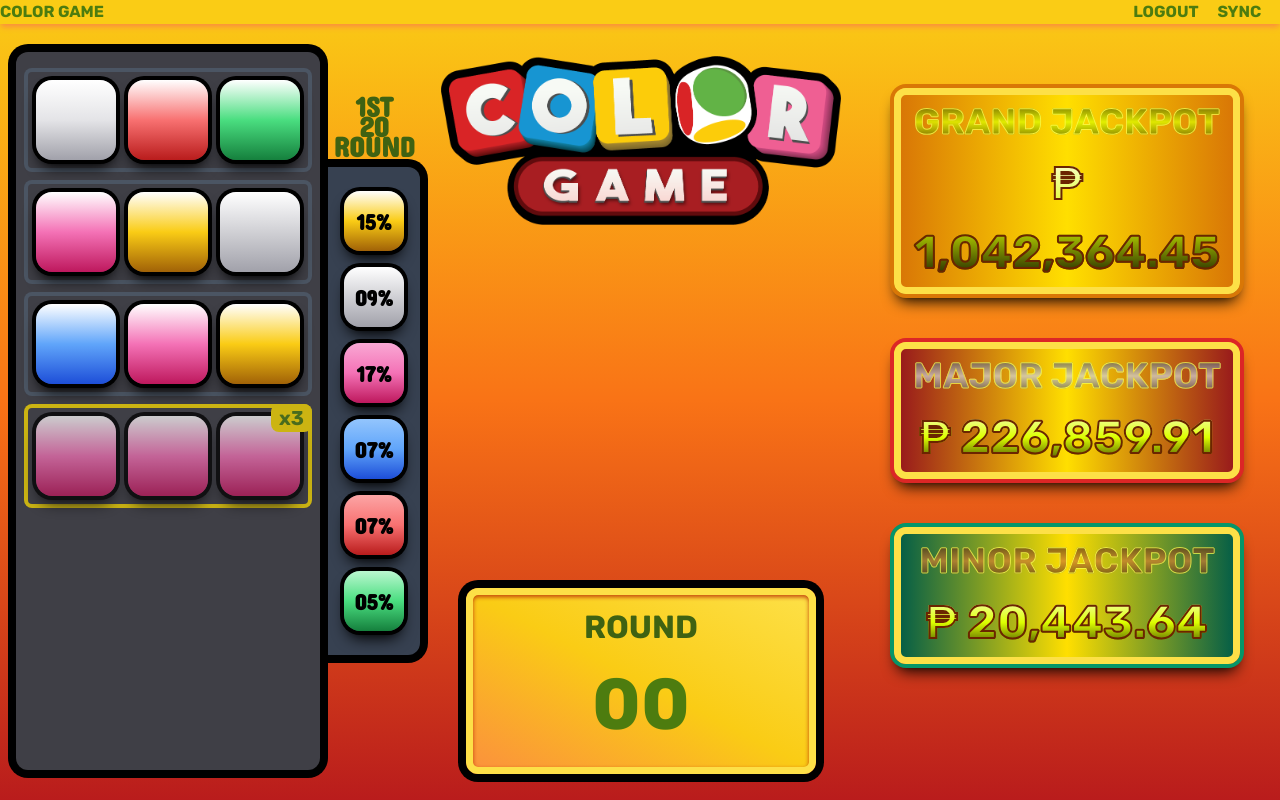
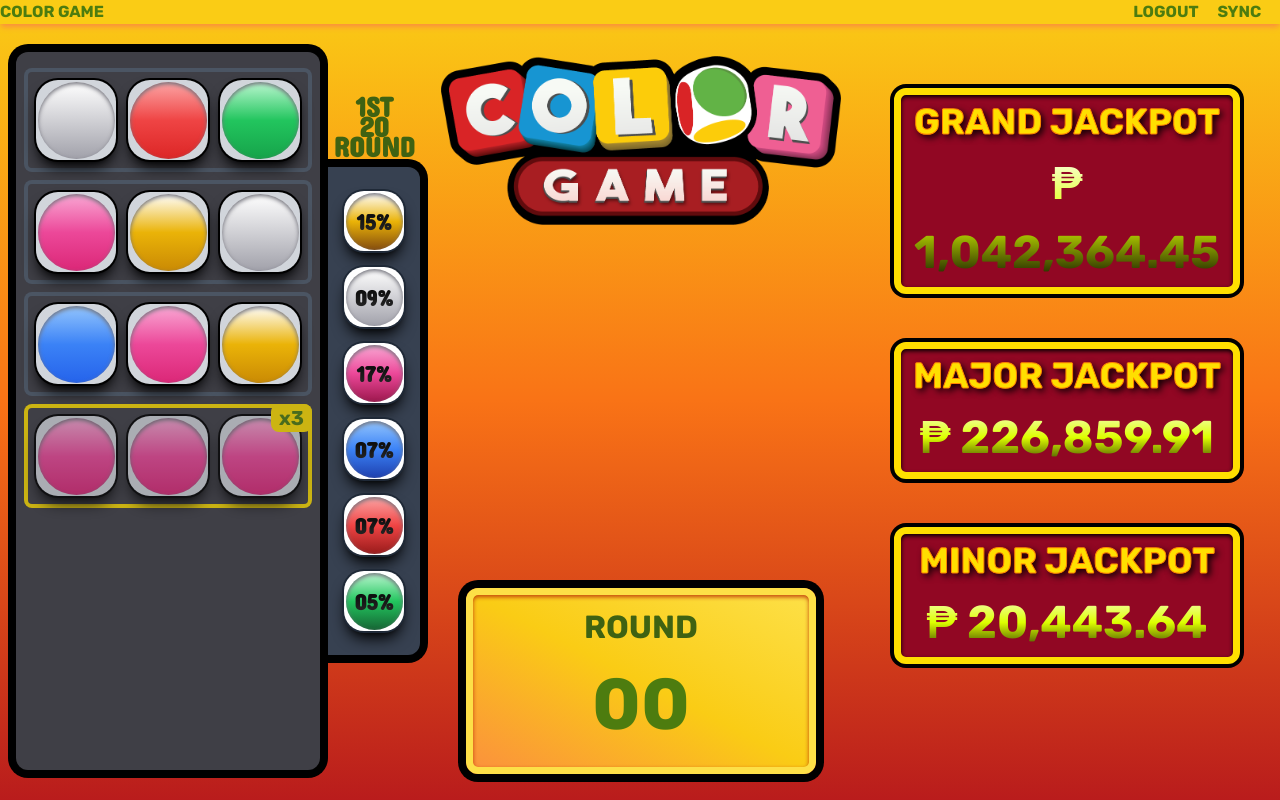
Before and after one commit to reyuer10/react-dui, a React app in the folder react-dui-main/: page /homePage in a window 1280 px wide. Built offline with nearby package versions, Linux system fonts and the light colour scheme; the HTML template or start-up script is replaced by a standard one.

Commit message:
commit changes at 2:55AM

```diff
--- a/react-dui-main/src/components/ColorInput.jsx
+++ b/react-dui-main/src/components/ColorInput.jsx
@@ -4,9 +4,7 @@ function ColorInput({ d }) {
   return (
     <div
       className={`h-[75px] w-[75px] flex justify-center items-center font-modak text-lg font-[900] shadow-black shadow-lg ${d.colorBackground}  rounded-xl ring-4 ring-black`}
-    >
-      {d.colorName}
-    </div>
+    ></div>
   );
 }
 
--- a/react-dui-main/src/components/ColorPicked.jsx
+++ b/react-dui-main/src/components/ColorPicked.jsx
@@ -15,11 +15,16 @@ function ColorPicked() {
           <>
             <div
               key={m.colorId}
-              className={`shadow-black ring-4 ring-black flex justify-center items-center shadow-lg h-[60px] w-[60px] rounded-2xl ${m.colorBackground} my-2`}
+              className={`shadow-black shadow-lg ring-[2px] ring-gray-800 flex justify-center items-center  h-[60px] w-[60px] rounded-[20px] bg-white my-2`}
             >
-              <span className="text-[22px] text-black color-count-border font-concert-one font-bold  rounded px-1">
-                {mostCountFormat}%
-              </span>
+              <div
+                key={m.colorId}
+                className={` flex justify-center items-center shadow-inner shadow-zinc-500 h-[57px] w-[57px] rounded-full ${m.colorBackground} my-2`}
+              >
+                <span className="text-[22px] text-gradient-color-picked color-count-border font-concert-one font-bold  rounded px-1">
+                  {mostCountFormat}%
+                </span>
+              </div>
             </div>
           </>
         );
--- a/react-dui-main/src/components/ColorResultList.jsx
+++ b/react-dui-main/src/components/ColorResultList.jsx
@@ -15,22 +15,33 @@ function ColorResultList({ rd }) {
               }`}
             >
               <div
-                className={`${colors.firstColor} shadow-black ring-4 ring-black shadow-lg h-[80px] w-[80px] rounded-2xl`}
+                className={`bg-gray-300 relative flex justify-center items-center shadow-black ring-2 ring-black shadow-lg h-[80px] w-[80px] rounded-[22px]`}
               >
                 {rd.timesThree ? (
                   <>
-                    <div className=" absolute -right-1 -my-[12px] text-lime-700 bg-golden-yellow px-2 rounded-lg font-bold text-xl font-rubik ">
+                    <div className=" absolute -right-[196px] top-0 -my-[12px] text-lime-700 bg-golden-yellow px-2 rounded-lg font-bold text-xl font-rubik ">
                       x3
                     </div>{" "}
                   </>
                 ) : null}
+                <div
+                  className={`${colors.firstColor} flex justify-center items-center shadow-inner shadow-zinc-500 h-[77px] w-[77px] rounded-full my-2`}
+                ></div>
               </div>
               <div
-                className={`${colors.secondColor} shadow-black ring-4 ring-black shadow-lg h-[80px] w-[80px] rounded-2xl`}
-              ></div>
+                className={`flex justify-center items-center bg-gray-300 shadow-black ring-2 ring-black shadow-lg h-[80px] w-[80px] rounded-[22px]`}
+              >
+                <div
+                  className={`${colors.secondColor} flex justify-center items-center shadow-inner shadow-zinc-500 h-[77px] w-[77px] rounded-full my-2`}
+                ></div>
+              </div>
               <div
-                className={`${colors.thirdColor} shadow-black ring-4 ring-black shadow-lg h-[80px] w-[80px] rounded-2xl`}
-              ></div>
+                className={`bg-gray-300 flex items-center justify-center shadow-black ring-2 ring-black shadow-lg h-[80px] w-[80px] rounded-[22px]`}
+              >
+                <div
+                  className={`${colors.thirdColor} flex justify-center items-center shadow-inner shadow-zinc-500 h-[77px] w-[77px] rounded-full my-2`}
+                ></div>
+              </div>
             </div>
           );
         })}
--- a/react-dui-main/src/components/PrizesSection.jsx
+++ b/react-dui-main/src/components/PrizesSection.jsx
@@ -13,32 +13,18 @@ function PrizesSection() {
           <div
             key={j.jpId}
             className={`
-${
-  j.jpName === "GRAND JACKPOT" &&
-  "from-amber-600 via-golden-yellow to-amber-600 ring-amber-600"
-}
-${j.jpName === "MAJOR JACKPOT" && "from-red-800 via-golden-yellow to-red-800 ring-red-600"}
-${
-  j.jpName === "MINOR JACKPOT" &&
-  "from-emerald-800 via-golden-yellow to-emerald-800 ring-emerald-600"
-}
-text-center my-6  ring-4  rounded-xl shadow-black shadow-lg  bg-gradient-to-r border-[7px] border-yellow-300 `}
+${j.jpName === "GRAND JACKPOT" && ""}
+${j.jpName === "MAJOR JACKPOT" && ""}
+${j.jpName === "MINOR JACKPOT" && ""}
+text-center my-6  ring-4  rounded-xl shadow-inner shadow-black ring-black border-[7px] border-golden-yellow bg-[#910723] `}
           >
             <p
               className={`text-[36px]  ${
-                j.jpName === "GRAND JACKPOT"
-                  ? "text-gradient-title-grand-jackpot animate-pulse"
-                  : "text-white"
+                j.jpName === "GRAND JACKPOT" && "text-golden-yellow jp-title"
               }
-              ${
-                j.jpName === "MAJOR JACKPOT" &&
-                "text-gradient-title-major-jackpot animate-pulse"
-              }
+              ${j.jpName === "MAJOR JACKPOT" && "text-golden-yellow jp-title"}
 
-              ${
-                j.jpName === "MINOR JACKPOT" &&
-                "text-gradient-title-minor-jackpot animate-pulse"
-              }
+              ${j.jpName === "MINOR JACKPOT" && "text-golden-yellow jp-title"}
               `}
             >
               {j.jpName}
--- a/react-dui-main/src/data/colorData.js
+++ b/react-dui-main/src/data/colorData.js
@@ -1,33 +1,40 @@
+// bg-[#d92426] = red
+// bg-[#62b346] = green
+// bg-[#ef5f93] = pink
+// bg-[#1795d2] = blue
+// bg-white = white
+// bg-[#fccc0a] = yellow
+
 export const colorData = [
   {
     colorId: 1,
     colorName: "Yellow",
-    colorBackground: "bg-gradient-to-t from-yellow-700 via-yellow-400 to-white",
+    colorBackground: "bg-[#fccc0a]",
   },
   {
     colorId: 2,
     colorName: "White",
-    colorBackground: "bg-gradient-to-t from-zinc-400 from-gray-300 to-white",
+    colorBackground: "bg-white",
   },
   {
     colorId: 3,
     colorName: "Pink",
-    colorBackground: "bg-gradient-to-t from-pink-700 via-pink-400 to-pink-300",
+    colorBackground: "bg-[#ef5f93]",
   },
   {
     colorId: 4,
     colorName: "Blue",
-    colorBackground: "bg-gradient-to-t from-blue-700 via-blue-400 to-blue-300",
+    colorBackground: "bg-blue-500",
   },
   {
     colorId: 5,
     colorName: "Red",
-    colorBackground: "bg-gradient-to-t from-red-700 via-red-400 to-red-300",
+    colorBackground: "bg-[#d92426]",
   },
   {
     colorId: 6,
     colorName: "Green",
     colorBackground:
-      "bg-gradient-to-t from-green-700 via-green-400 to-green-200 border-lime-600",
+      "bg-[#62b346]",
   },
 ];
--- a/react-dui-main/src/data/colorPickedData.js
+++ b/react-dui-main/src/data/colorPickedData.js
@@ -2,7 +2,7 @@ export const colorPickedData = [
   {
     colorId: 1,
     colorName: "Yellow",
-    colorBackground: "bg-gradient-to-t from-yellow-700 via-yellow-400 to-white",
+    colorBackground: "bg-gradient-to-t from-yellow-800 via-yellow-500 to-white",
     colorPercentage: 15,
   },
   {
@@ -14,26 +14,26 @@ export const colorPickedData = [
   {
     colorId: 3,
     colorName: "Pink",
-    colorBackground: "bg-gradient-to-t from-pink-700 via-pink-400 to-pink-300",
+    colorBackground: "bg-gradient-to-t from-pink-800 via-pink-500 to-pink-300",
     colorPercentage: 17,
   },
   {
     colorId: 4,
     colorName: "Blue",
-    colorBackground: "bg-gradient-to-t from-blue-700 via-blue-400 to-blue-300",
+    colorBackground: "bg-gradient-to-t from-blue-800 via-blue-500 to-blue-300",
     colorPercentage: 7,
   },
   {
     colorId: 5,
     colorName: "Red",
-    colorBackground: "bg-gradient-to-t from-red-700 via-red-400 to-red-300",
+    colorBackground: "bg-gradient-to-t from-red-800 via-red-500 to-red-300",
     colorPercentage: 7,
   },
   {
     colorId: 6,
     colorName: "Green",
     colorBackground:
-      "bg-gradient-to-t from-green-700 via-green-400 to-green-200 border-lime-600",
+      "bg-gradient-to-t from-green-800 via-green-500 to-green-200 border-lime-600",
     colorPercentage: 5,
   },
 ];
--- a/react-dui-main/src/data/colorResultsData.js
+++ b/react-dui-main/src/data/colorResultsData.js
@@ -1,11 +1,19 @@
+// bg-[#d92426] = red
+// bg-[#62b346] = green
+// bg-[#ef5f93] = pink
+// bg-[#1795d2] = blue
+// bg-white = white
+// bg-[#fccc0a] = yellow
+
 export const colorResultsData = [
   {
     colorId: 1,
     colorResults: [
       {
-        firstColor: "bg-gradient-to-t from-zinc-400 via-zinc-200 to-white",
-        secondColor: "bg-gradient-to-t from-red-700 via-red-400 to-white",
-        thirdColor: "bg-gradient-to-t from-green-700 via-green-400 to-white",
+        firstColor: "bg-gradient-to-t from-zinc-400 from-gray-200 to-white",
+        secondColor: "bg-gradient-to-t from-red-600 via-red-500 to-red-300", // red
+        thirdColor:
+          "bg-gradient-to-t from-green-600 via-green-500 to-green-200 border-lime-600", // green
       },
     ],
   },
@@ -13,9 +21,9 @@ export const colorResultsData = [
     colorId: 2,
     colorResults: [
       {
-        firstColor: "bg-gradient-to-t from-pink-700 via-pink-400 to-white",
-        secondColor: "bg-gradient-to-t from-yellow-700 via-yellow-400 to-white",
-        thirdColor: "bg-gradient-to-t from-zinc-400 from-gray-300 to-white",
+        firstColor: "bg-gradient-to-t from-pink-600 via-pink-500 to-pink-300",
+        secondColor: "bg-gradient-to-t from-yellow-600 via-yellow-500 to-white",
+        thirdColor: "bg-gradient-to-t from-zinc-400 from-gray-200 to-white",
       },
     ],
   },
@@ -23,9 +31,9 @@ export const colorResultsData = [
     colorId: 3,
     colorResults: [
       {
-        firstColor: "bg-gradient-to-t from-blue-700 via-blue-400 to-white",
-        secondColor: "bg-gradient-to-t from-pink-700 via-pink-400 to-white",
-        thirdColor: "bg-gradient-to-t from-yellow-700 via-yellow-400 to-white",
+        firstColor: "bg-gradient-to-t from-blue-600 via-blue-500 to-blue-300",
+        secondColor: "bg-gradient-to-t from-pink-600 via-pink-500 to-pink-300",
+        thirdColor: "bg-gradient-to-t from-yellow-600 via-yellow-500 to-white",
       },
     ],
   },
@@ -33,9 +41,9 @@ export const colorResultsData = [
     colorId: 4,
     colorResults: [
       {
-        firstColor: "bg-gradient-to-t from-pink-700 via-pink-400 to-white",
-        secondColor: "bg-gradient-to-t from-pink-700 via-pink-400 to-white",
-        thirdColor: "bg-gradient-to-t from-pink-700 via-pink-400 to-white",
+        firstColor: "bg-gradient-to-t from-pink-600 via-pink-500 to-pink-300",
+        secondColor: "bg-gradient-to-t from-pink-600 via-pink-500 to-pink-300",
+        thirdColor: "bg-gradient-to-t from-pink-600 via-pink-500 to-pink-300",
       },
     ],
     timesThree: true,
--- a/react-dui-main/src/index.css
+++ b/react-dui-main/src/index.css
@@ -15,31 +15,40 @@
   -webkit-text-stroke: 3px black;
 }
 
+.jp-title {
+  text-shadow: 3px 3px 7px rgb(0, 0, 0);
+  -webkit-text-stroke: 1px #ff8400;
+}
+
 .text-gradient-grand-jackpot {
   background: -webkit-linear-gradient(#ffffff, #ddff00, rgb(0, 0, 0));
   -webkit-background-clip: text;
   -webkit-text-fill-color: transparent;
-  -webkit-text-stroke: 2px rgb(107, 37, 0);
+  -webkit-text-stroke-color: black;
 }
 
 .text-gradient-title-grand-jackpot {
   background: -webkit-linear-gradient(#000000, #ddff00, rgb(0, 0, 0));
   -webkit-background-clip: text;
   -webkit-text-fill-color: transparent;
-  -webkit-text-stroke: 1px rgb(249, 255, 80);
 }
 
 .text-gradient-title-major-jackpot {
   background: -webkit-linear-gradient(#000000, #d3d3d3, rgb(0, 0, 0));
   -webkit-background-clip: text;
   -webkit-text-fill-color: transparent;
-  -webkit-text-stroke: 1px rgb(249, 255, 80);
+
 }
 
+.text-gradient-title-minor-jackpot {
+  background: -webkit-linear-gradient(#000000, #cd7f32, rgb(0, 0, 0));
+  -webkit-background-clip: text;
+  -webkit-text-fill-color: transparent;
+  -webkit-text-stroke: 1px #ff8400;
+}
 
-.text-gradient-title-minor-jackpot {
-    background: -webkit-linear-gradient(#000000, 	#CD7F32, rgb(0, 0, 0));
-    -webkit-background-clip: text;
-    -webkit-text-fill-color: transparent;
-    -webkit-text-stroke: 1px rgb(249, 255, 80);
-  }
+.text-gradient-color-picked {
+  background: -webkit-linear-gradient(#000000, #2e2e2e);
+  -webkit-background-clip: text;
+  -webkit-text-fill-color: transparent;
+}
```
